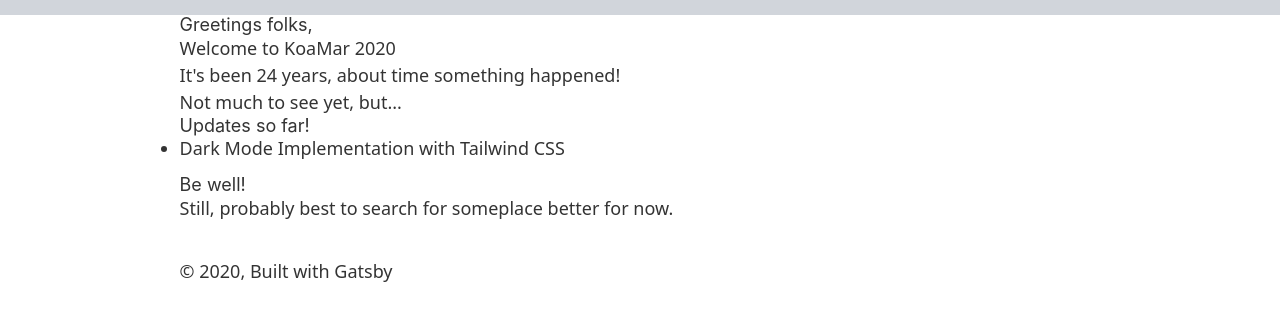
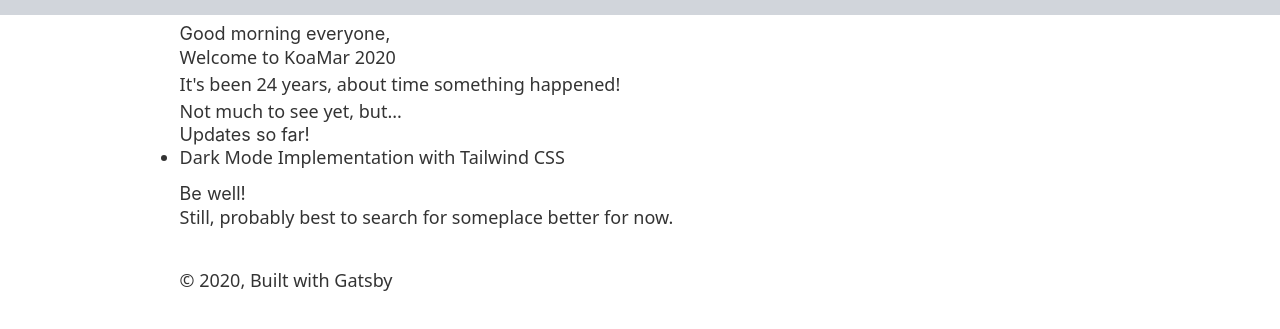
Before and after one commit to kenfeliciano/koamar.com, a Gatsby site: page / in a window 1280 px wide. Shown: the part 41-370 px from the top of the page. Built offline with nearby package versions, Linux system fonts and the light colour scheme; Gatsby itself is replaced by a stand-in of ours.

Commit message:
Add Greeting

```diff
--- /dev/null
+++ b/src/components/Greeting.js
@@ -0,0 +1,26 @@
+import * as React from 'react'
+
+export const Greeting = () => {
+  const today = new Date()
+
+  // This should still give me the correct time in another country right?
+  // I just want to be able to read what it returns!
+  const currentHour = today.toLocaleTimeString('pt-PT').slice(0, 2)
+
+  // Starting with a simple implementation without regard to sunrise / sunset
+  // It would be nice if it took that into account
+  const timeOfDay = () => {
+    switch (true) {
+      case currentHour < '12':
+        return 'morning'
+      case currentHour < '18':
+        return 'afternoon'
+      case currentHour <= '24':
+        return 'evening'
+      default:
+        return 'night'
+    }
+  }
+
+  return <h1 className='mt-2'>Good {timeOfDay()} everyone,</h1>
+}
--- a/src/components/index.js
+++ b/src/components/index.js
@@ -1,3 +1,4 @@
 export * from './App'
 export * from './DarkToggle'
 export * from './ThemeProvider'
+export * from './Greeting'
--- a/src/pages/index.js
+++ b/src/pages/index.js
@@ -2,11 +2,13 @@ import * as React from 'react'
 
 import Layout from '../components/layout'
 import SEO from '../components/seo'
+import { Greeting } from '../components'
 
 const IndexPage = () => (
   <Layout>
     <SEO title='Home' />
-    <h1 className='text-xl2'>Greetings folks,</h1>
+    {/* <h1 className='text-xl2'>Greetings folks,</h1> */}
+    <Greeting />
     <p>Welcome to KoaMar 2020</p>
     <p>It's been 24 years, about time something happened!</p>
     <hr />
```
Also changed, not shown: README.md.
